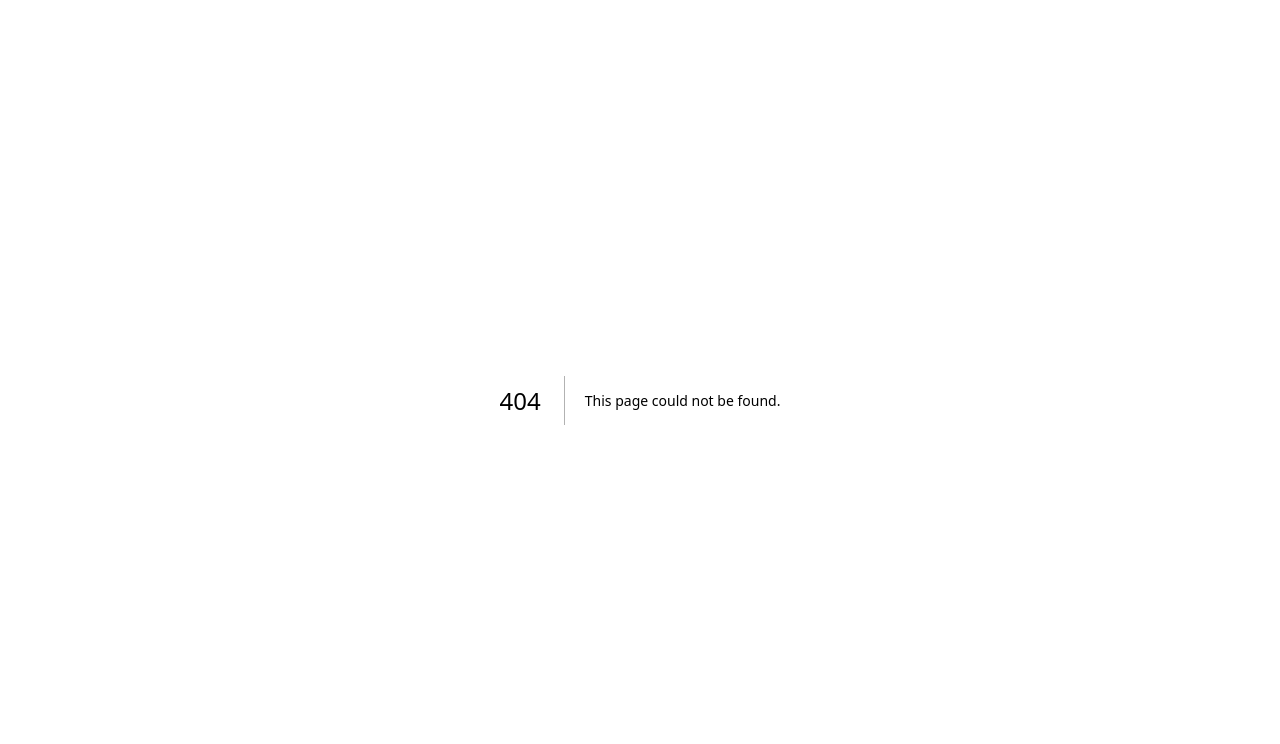
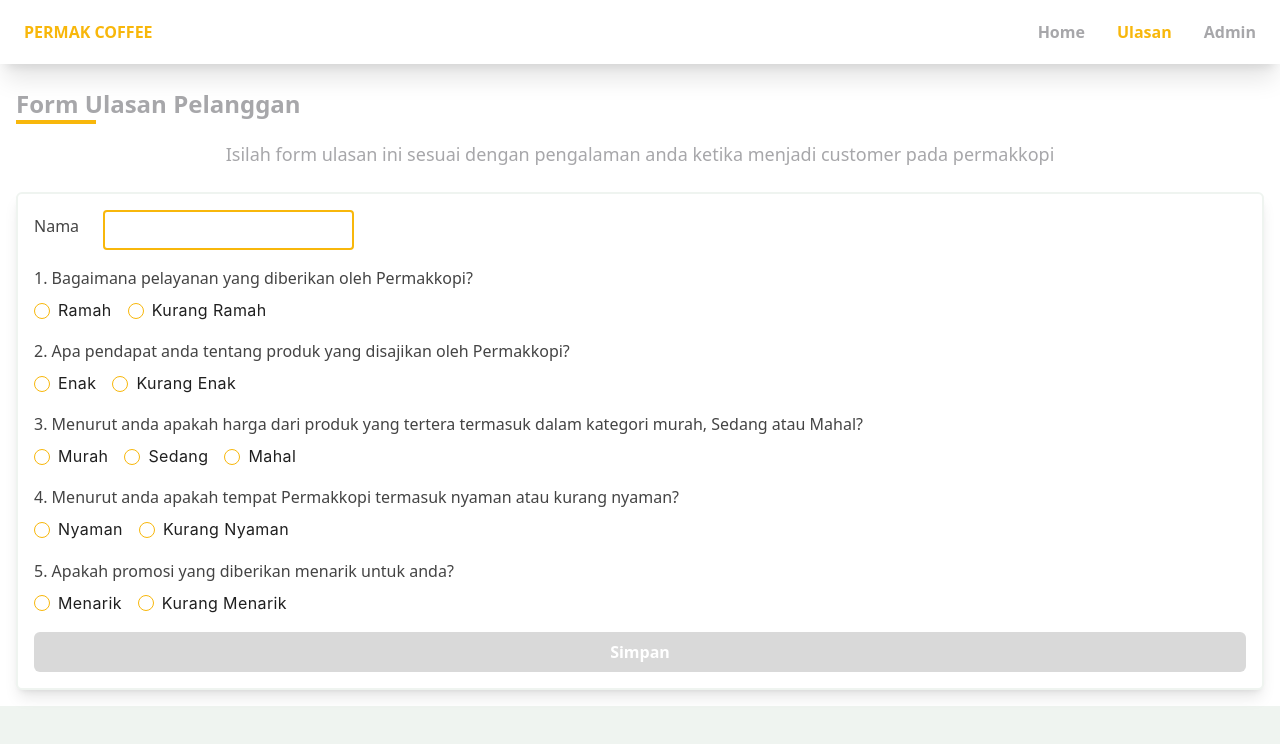
Before and after one commit to Nhud4/coffee-shop, a Next.js app: page /ulasan in a window 1280 px wide. Before the commit this address had no page. Shown: the top 744 px of the page. Built offline with nearby package versions, Linux system fonts and the light colour scheme.

Commit message:
fix(ulasan):add page ulasan

```diff
--- a/package.json
+++ b/package.json
@@ -9,6 +9,7 @@
     "lint": "next lint"
   },
   "dependencies": {
+    "antd": "^5.8.3",
     "autoprefixer": "10.4.15",
     "eslint": "8.47.0",
     "eslint-config-next": "13.4.13",
--- a/src/app/globals.css
+++ b/src/app/globals.css
@@ -23,6 +23,22 @@ body {
 .container {
   width: 100%;
 }
+
+.ant-radio-wrapper .ant-radio-checked .ant-radio-inner{
+  background-color: #F8B70B;
+  border-color: #F8B70B;
+}
+
+.ant-radio-wrapper .ant-radio-inner{
+  border-color: #F8B70B;
+}
+
+.ant-radio-wrapper{
+  font-size: 16px;
+  font-weight: 400;
+  letter-spacing: 0.025em;
+}
+
 @media (min-width: 640px) {
   .container {
     max-width: 640px;
--- a/src/app/page.js
+++ b/src/app/page.js
@@ -7,7 +7,7 @@ import CardAbout from '@/component/card/CardAbout';
 export default function Home() {
   return (
     <div>
-      <Navigation />
+      <Navigation page="home"/>
 
       <CardLayout />
 
--- /dev/null
+++ b/src/app/ulasan/page.js
@@ -0,0 +1,13 @@
+import React from 'react';
+import Navigation from '@/component/navigasi/Navigasi';
+import TambahUlasan from '@/component/form/TambahUlasan';
+
+export default function Ulasan(){
+  return (
+    <div>
+      <Navigation page="ulasan"/>
+
+      <TambahUlasan />
+    </div>
+  );
+}
--- a/src/component/card/CardMenu.js
+++ b/src/component/card/CardMenu.js
@@ -15,7 +15,7 @@ export default function CardMenu(){
         <div className="space-y-4 px-2">
           <div className="mb-6">
             <h1 className="text-2xl font-semibold">Coffee Menu</h1>
-            <hr className="w-20 border-natural-20 border-2"/>
+            <hr className="w-20 border-cyn-20 border-2"/>
           </div>
           <div className="flex justify-center items-center">
             <Image className="object-cover md:h-48 md:w-48 h-32 w-32 -mr-[6rem] z-10" src={require('@/image/IMG_05.jpg')} alt="image1" />
@@ -121,7 +121,7 @@ export default function CardMenu(){
         <div className="space-y-4 px-2">
           <div className="mb-6">
             <h1 className="text-2xl font-semibold">Ice Menu</h1>
-            <hr className="w-20 border-natural-20 border-2"/>
+            <hr className="w-20 border-cyn-20 border-2"/>
           </div>
           <div className="flex justify-center items-center">
             <Image className="object-cover md:h-48 md:w-48 h-32 w-32 -mr-[6rem] z-10" src={require('@/image/IMG_02.jpg')} alt="image1" />
--- a/src/component/elements/input/InputPassword.js
+++ b/src/component/elements/input/InputPassword.js
@@ -7,11 +7,11 @@ export default function InputPassword({ label, onChange, value }){
   const [type, setType] = useState(true);
 
   const styles = {
-    activeBox: 'flex items-center p-2 rounded border-2 border-nero-30 bg-nero-10 h-[2.5rem]',
-    inactiveBox: 'flex items-center p-2 rounded border-2 border-black-300 h-[2.5rem]',
+    activeBox: 'flex items-center p-2 rounded border-2 border-cyn-20 bg-cyn-20 h-[2.5rem]',
+    inactiveBox: 'flex items-center p-2 rounded border-2 border-cyn-20 h-[2.5rem]',
     label: 'text-base font-medium text-black-500 pb-2',
-    inputBox: 'w-full text-sm text-black-500 bg-transparent outline-none border-none',
-    inputActive: 'w-full text-sm text-black-500 bg-nero-10 outline-none border-none'
+    inputBox: 'w-full text-base text-black-500 bg-transparent outline-none border-none',
+    inputActive: 'w-full text-base text-white bg-cyn-20  outline-none border-none capitalize'
   };
 
   return (
@@ -26,6 +26,17 @@ export default function InputPassword({ label, onChange, value }){
           autoComplete="off"
         />
 
+        {value ? (
+          <Image
+            src="/assets/icons/eye_hide.svg"
+            className="cursor-pointer"
+            alt="icon"
+            width={25}
+            height={25}
+            priority
+            onClick={() => setType(!type)}
+          />
+        ):(
           <Image
             src="/assets/icons/eye-off.svg"
             className="cursor-pointer"
@@ -35,6 +46,7 @@ export default function InputPassword({ label, onChange, value }){
             priority
             onClick={() => setType(!type)}
           />
+        )}
       </div>
     </div>
   );
--- a/src/component/elements/input/InputText.js
+++ b/src/component/elements/input/InputText.js
@@ -1,16 +1,16 @@
 import React from 'react';
 
-export default function InputText({ label, onChange, value }){
+export default function InputText({ label, onChange, value, className }){
   const styles = {
-    activeBox: 'flex items-center p-2 rounded border-2 border-nero-30 bg-nero-10 h-[2.5rem]',
-    inactiveBox: 'flex items-center p-2 rounded border-2 border-black-300 h-[2.5rem]',
+    activeBox: 'flex items-center p-2 rounded border-2 border-cyn-20 bg-cyn-20 h-[2.5rem]',
+    inactiveBox: 'flex items-center p-2 rounded border-2 border-cyn-20 h-[2.5rem]',
     label: 'text-base font-medium text-black-500 pb-2',
-    inputBox: 'w-full text-sm text-black-500 bg-transparent outline-none border-none',
-    inputActive: 'w-full text-sm text-black-500 bg-nero-10 outline-none border-none'
+    inputBox: 'w-full text-base text-black-500 bg-transparent outline-none border-none',
+    inputActive: 'w-full text-base text-white bg-cyn-20  outline-none border-none capitalize'
   };
 
   return (
-    <div>
+    <div className={className}>
       <h1 className={styles.label}>{label}</h1>
       <div className={value ? styles.activeBox : styles.inactiveBox}>
         <input
--- /dev/null
+++ b/src/component/form/TambahUlasan.js
@@ -0,0 +1,152 @@
+'use client';
+
+import React, { useState } from 'react';
+import { Radio } from 'antd';
+import InputText from '../elements/input/InputText';
+import Button from '../elements/button/Button';
+import ModalToken from '../modal/Modal';
+
+export default function TambahUlasan(){
+  const [nama, setNama] = useState('');
+  const [produk, setProduk] = useState('');
+  const [promosi, setPromosi] = useState('');
+  const [tempat, setTempat] = useState('');
+  const [harga, setHarga] = useState('');
+  const [pelayanan, setPelayanan] = useState('');
+  const [openModal, setOpenModal] = useState(false);
+
+  const dataProduk = [
+    { label: 'Enak', value: 'enak' },
+    { label: 'Kurang Enak', value: 'kurang_enak' }
+  ];
+
+  const dataPromosi = [
+    { label: 'Menarik', value: 'menarik' },
+    { label: 'Kurang Menarik', value: 'kurang_menarik' }
+  ];
+
+  const dataTempat = [
+    { label: 'Nyaman', value: 'nyaman' },
+    { label: 'Kurang Nyaman', value: 'kurang_nyaman' }
+  ];
+
+  const dataHarga = [
+    { label: 'Murah', value: 'murah' },
+    { label: 'Sedang', value: 'sedang' },
+    { label: 'Mahal', value: 'mahal' }
+  ];
+
+  const dataPelayanan = [
+    { label: 'Ramah', value: 'ramah' },
+    { label: 'Kurang Ramah', value: 'kurang_ramah' }
+  ];
+
+  const handleColse = () => {
+    setOpenModal(false);
+  };
+
+  const handleSubmit = (e) => {
+    e.preventDefault();
+    setOpenModal(true);
+  };
+
+  const disabled = Boolean(nama && produk && harga && tempat && pelayanan && promosi);
+
+  return (
+    <div className="bg-white pt-6 pb-4 px-4">
+      <div className="mb-6">
+        <h1 className="text-2xl font-bold text-nero-40" >
+        Form Ulasan Pelanggan
+        </h1>
+        <hr className="w-20 border-cyn-20 border-2"/>
+
+        <p className="text-lg mt-4 text-center text-nero-40">
+            Isilah form ulasan ini sesuai dengan pengalaman anda
+            ketika menjadi customer pada permakkopi
+        </p>
+      </div>
+      <form className="flex justify-center items-center" onSubmit={handleSubmit}>
+        <div className="w-full space-y-6 md:space-y-4 text-base bg-white shadow-lg border-2 border-nero-10 rounded-md p-4">
+          <InputText
+            className="flex items-center space-x-6"
+            label="Nama"
+            value={nama}
+            onChange={(e) => setNama(e.target.value)}
+          />
+
+          <div className="text-base font-medium text-black-500">
+            <h2>1. Bagaimana pelayanan yang diberikan oleh Permakkopi?</h2>
+            <Radio.Group onChange={(e) => setPelayanan(e.target.value)} value={pelayanan}>
+              <div className="mt-2">
+                {dataPelayanan.map(({ label, value }) => (
+                  <Radio key={label} value={value}>
+                    {label}
+                  </Radio>
+                ))}
+              </div>
+            </Radio.Group>
+          </div>
+
+          <div className="text-base font-medium text-black-500">
+            <h2>2. Apa pendapat anda tentang produk yang disajikan oleh Permakkopi?</h2>
+            <Radio.Group onChange={(e) => setProduk(e.target.value)} value={produk}>
+              <div className="mt-2">
+                {dataProduk.map(({ label, value }) => (
+                  <Radio key={label} value={value}>
+                    {label}
+                  </Radio>
+                ))}
+              </div>
+            </Radio.Group>
+          </div>
+
+          <div className="text-base font-medium text-black-500">
+            <h2>3. Menurut anda apakah harga dari produk yang tertera termasuk dalam kategori murah, Sedang atau Mahal?</h2>
+            <Radio.Group onChange={(e) => setHarga(e.target.value)} value={harga}>
+              <div className="mt-2">
+                {dataHarga.map(({ label, value }) => (
+                  <Radio key={label} value={value}>
+                    {label}
+                  </Radio>
+                ))}
+              </div>
+            </Radio.Group>
+          </div>
+
+          <div className="text-base font-medium text-black-500">
+            <h2>4. Menurut anda apakah tempat Permakkopi termasuk nyaman atau kurang nyaman?</h2>
+            <Radio.Group onChange={(e) => setTempat(e.target.value)} value={tempat}>
+              <div className="mt-2">
+                {dataTempat.map(({ label, value }) => (
+                  <Radio key={label} value={value}>
+                    {label}
+                  </Radio>
+                ))}
+              </div>
+            </Radio.Group>
+          </div>
+
+          <div className="text-base font-medium text-black-500">
+            <h2>5. Apakah promosi yang diberikan menarik untuk anda?</h2>
+            <Radio.Group onChange={(e) => setPromosi(e.target.value)} value={promosi}>
+              <div className="mt-2">
+                {dataPromosi.map(({ label, value }) => (
+                  <Radio key={label} value={value}>
+                    {label}
+                  </Radio>
+                ))}
+              </div>
+            </Radio.Group>
+          </div>
+
+          <Button
+            label="Simpan"
+            disabled={!disabled}
+          />
+        </div>
+      </form>
+
+      <ModalToken isOpen={openModal} handleColse={handleColse}/>
+    </div>
+  );
+}
--- /dev/null
+++ b/src/component/modal/Modal.js
@@ -0,0 +1,27 @@
+import React from 'react';
+import { Modal } from 'antd';
+
+
+export default function ModalToken({ isOpen, handleColse }){
+  return(
+    <Modal title="Promo" open={isOpen} footer={null} onCancel={handleColse}>
+      <div className="text-center space-y-2 tracking-wide">
+        <p className="text-base">Terimakasih talah mengisi ulasan </p>
+        <hr />
+        <p className="text-base">
+            Anda mendapatkan penawaran spesial dasi hasil
+            mengisi ulasan, anda bisa menunjukkan kode ini kekasir
+            dan dapatkan promo sepesial dari kami
+        </p>
+        <h1 className="text-xl font-semibold">Code Anda</h1>
+        <div className="flex justify-center">
+          <p className="bg-cyn-20 px-4 py-2 rounded-md text-white text-x2l font-semibold">
+            DEDECANTIK
+          </p>
+        </div>
+        <p className="text-base">Atas Nama</p>
+        <p className="text-xl font-semibold">Sefia</p>
+      </div>
+    </Modal>
+  );
+}
--- a/src/component/navigasi/Navigasi.js
+++ b/src/component/navigasi/Navigasi.js
@@ -1,18 +1,20 @@
 import React from 'react';
 import Link from 'next/link';
 
-export default function Navigation(){
+export default function Navigation({ page }){
   return(
     <div className="flex justify-between items-center sticky top-0 bg-white h-16 px-6 font-semibold shadow-xl z-50">
       <h1 className="text-cyn-20">PERMAK COFFEE</h1>
       <ul className="flex items-center space-x-8">
-        <li className="text-cyn-20">
+        <li className={page === 'home' ? 'text-cyn-20': 'text-nero-40 hover:text-cyn-20'}>
           <Link href="/">
             Home
           </Link>
         </li>
-        <li className="text-nero-40 hover:text-cyn-20">
+        <li className={page === 'ulasan' ? 'text-cyn-20': 'text-nero-40 hover:text-cyn-20'}>
+          <Link href="/ulasan">
             Ulasan
+          </Link>
         </li>
         <li className="text-nero-40 hover:text-cyn-20">
           <Link href="/login">
```
Also changed, not shown: 1 other file (tests, documents, lock files or other folders). Lines whose indentation alone changed are shown as unchanged.
